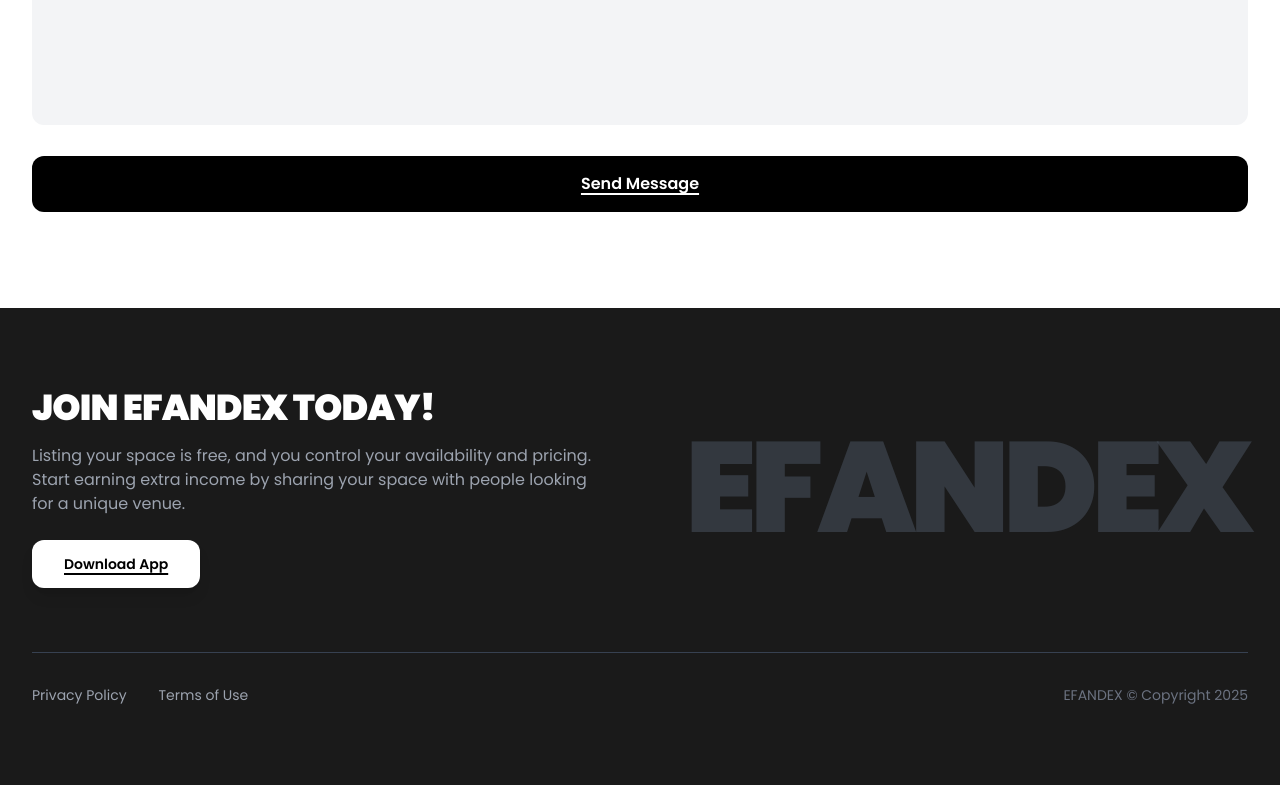
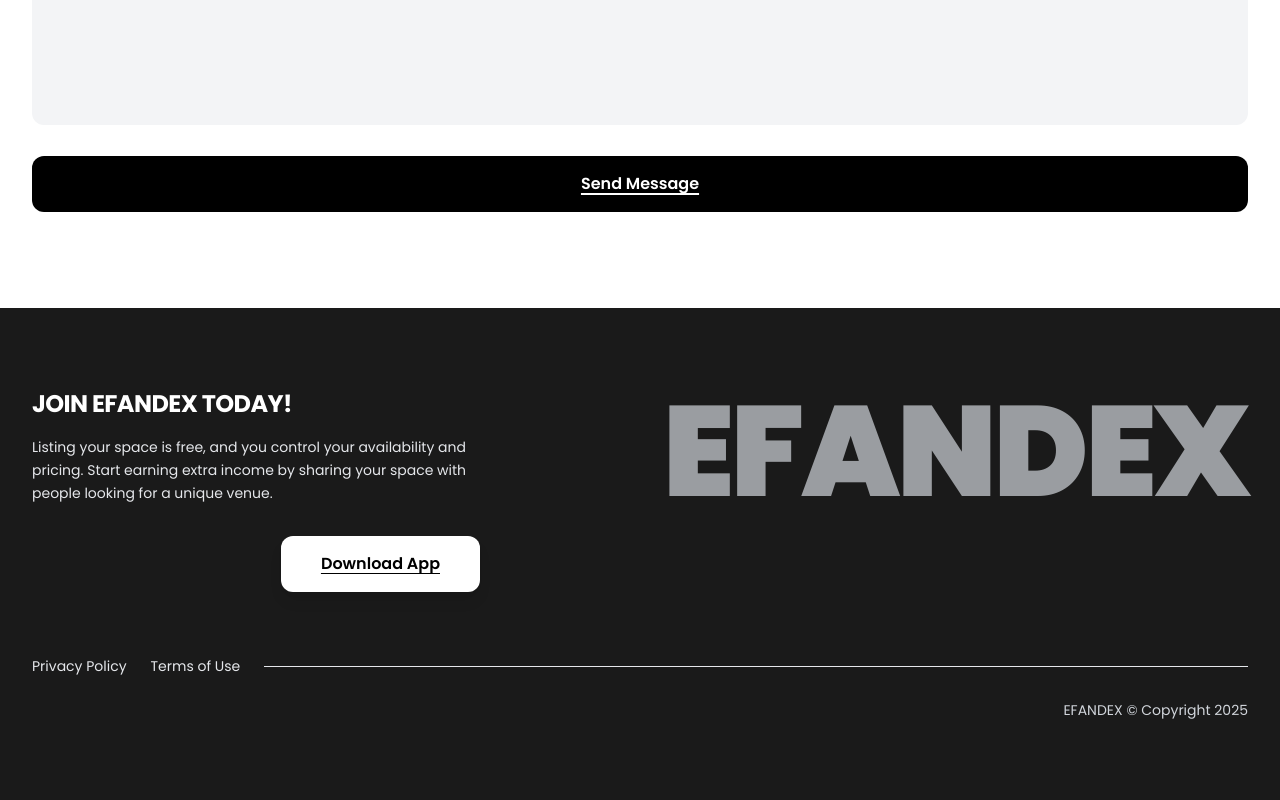
Before and after one commit to WisdomLota/Efandex, a React (Vite) app: page / in a window 1280 px wide. Shown: the part 3659-4459 px from the top of the page. Built offline with nearby package versions, Linux system fonts and the light colour scheme.

Commit message:
footer modified

```diff
--- a/src/components/Footer.jsx
+++ b/src/components/Footer.jsx
@@ -11,61 +11,64 @@
     >
       <div className="max-w-7xl mx-auto px-4 sm:px-6 lg:px-8">
         {/* Main Footer Content */}
-        <div className="flex flex-col lg:flex-row justify-between items-start lg:items-center gap-8 lg:gap-12">
+        <div className="flex flex-col lg:flex-row justify-between items-start gap-8 lg:gap-12">
           {/* Left Side - CTA */}
           <div
             className={`flex-1 max-w-xl transition-all duration-700 ${
               isVisible ? 'opacity-100 translate-y-0' : 'opacity-0 translate-y-8'
             }`}
           >
-            <h3 className="text-2xl sm:text-3xl lg:text-4xl font-black tracking-tight mb-4">
+            <h3 className="text-xl sm:text-2xl lg:text-2xl font-bold tracking-tight mb-4">
               JOIN EFANDEX TODAY!
             </h3>
-            <p className="text-gray-400 text-sm sm:text-base leading-relaxed mb-6">
+            <p className="text-gray-200 text-sm leading-relaxed mb-8 max-w-md">
               Listing your space is free, and you control your availability and pricing. Start earning extra income by sharing your space with people looking for a unique venue.
             </p>
-            <button className="bg-white text-black px-8 py-3.5 rounded-xl font-semibold text-sm hover:bg-gray-100 transition-all duration-300 btn-hover-effect shadow-lg hover:shadow-xl transform hover:-translate-y-0.5">
-              <span className="underline underline-offset-4 decoration-2">Download App</span>
+            <div className="flex justify-end max-w-md">
+              <button className="bg-white text-black px-10 py-4 rounded-xl font-semibold text-base hover:bg-gray-100 transition-all duration-300 btn-hover-effect shadow-lg hover:shadow-xl transform hover:-translate-y-0.5">
+                <span className="underline underline-offset-4 decoration-1">Download App</span>
               </button>
+            </div>
           </div>
 
           {/* Right Side - Large Logo */}
           <div
-            className={`flex-1 flex justify-end transition-all duration-700 delay-200 ${
+            className={`flex-1 flex items-center justify-end transition-all duration-700 delay-200 ${
               isVisible ? 'opacity-100 translate-x-0' : 'opacity-0 translate-x-8'
             }`}
           >
-            <span className="text-5xl sm:text-6xl md:text-7xl lg:text-8xl xl:text-9xl font-black text-gray-600/50 tracking-tighter">
+            <span className="text-6xl sm:text-7xl md:text-8xl lg:text-9xl font-black text-gray-300/70 tracking-tight">
               EFANDEX
             </span>
           </div>
         </div>
 
-        {/* Divider and Bottom Content */}
+        {/* Bottom Content with inline divider */}
         <div
-          className={`mt-12 lg:mt-16 pt-8 border-t border-gray-700 transition-all duration-700 delay-300 ${
+          className={`mt-12 lg:mt-16 transition-all duration-700 delay-300 ${
             isVisible ? 'opacity-100 translate-y-0' : 'opacity-0 translate-y-8'
           }`}
         >
-          <div className="flex flex-col sm:flex-row justify-between items-start sm:items-center gap-4">
-            {/* Links */}
-            <div className="flex gap-6 sm:gap-8">
+          {/* Links and Divider Row */}
+          <div className="flex items-center gap-6 mb-6">
             <a
               href="#privacy"
-                className="text-gray-400 hover:text-white text-sm transition-colors duration-300 underline-animation"
+              className="text-gray-200 hover:text-white text-sm transition-colors duration-300 whitespace-nowrap"
             >
               Privacy Policy
             </a>
             <a
               href="#terms"
-                className="text-gray-400 hover:text-white text-sm transition-colors duration-300 underline-animation"
+              className="text-gray-200 hover:text-white text-sm transition-colors duration-300 whitespace-nowrap"
             >
               Terms of Use
             </a>
+            <div className="flex-1 h-px bg-gray-200" />
           </div>
 
           {/* Copyright */}
-            <p className="text-gray-500 text-sm">
+          <div className="flex justify-end">
+            <p className="text-gray-300 text-sm">
               EFANDEX © Copyright 2025
             </p>
           </div>
```
Lines whose indentation alone changed are shown as unchanged.
